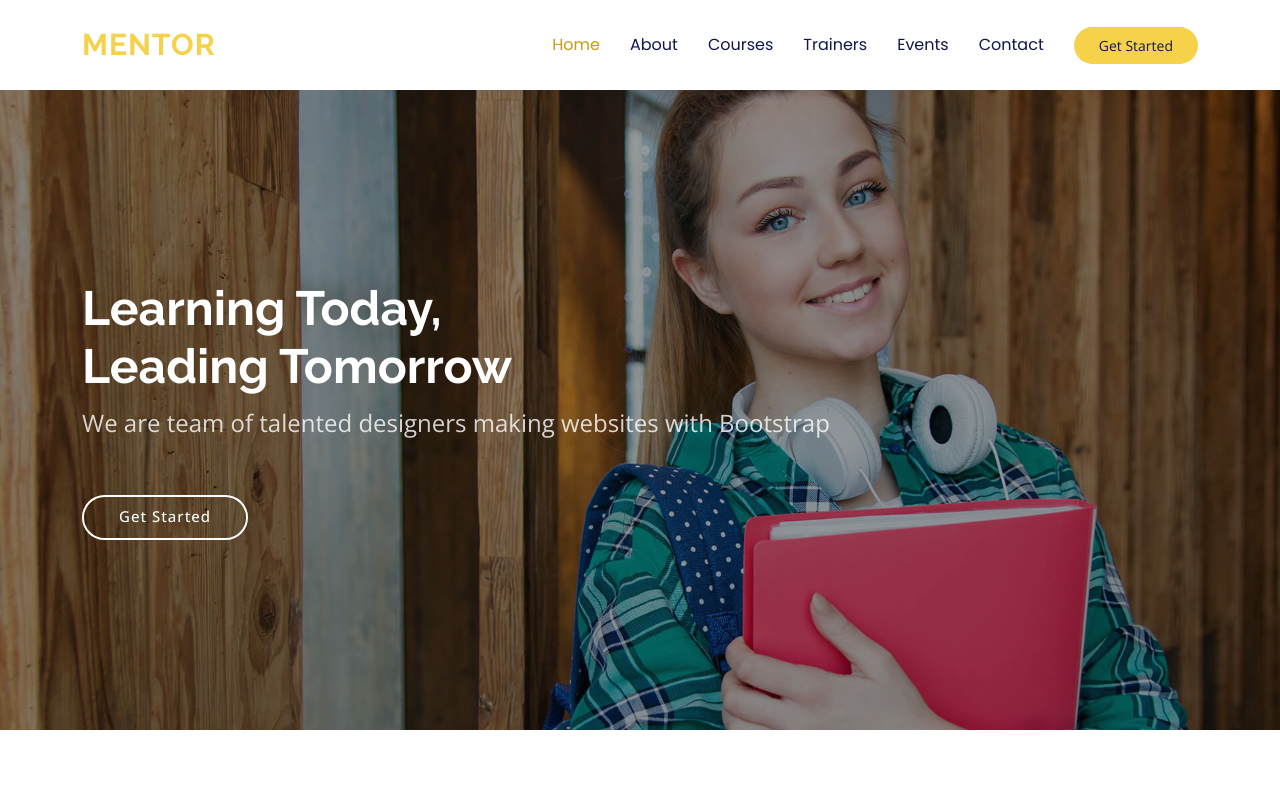
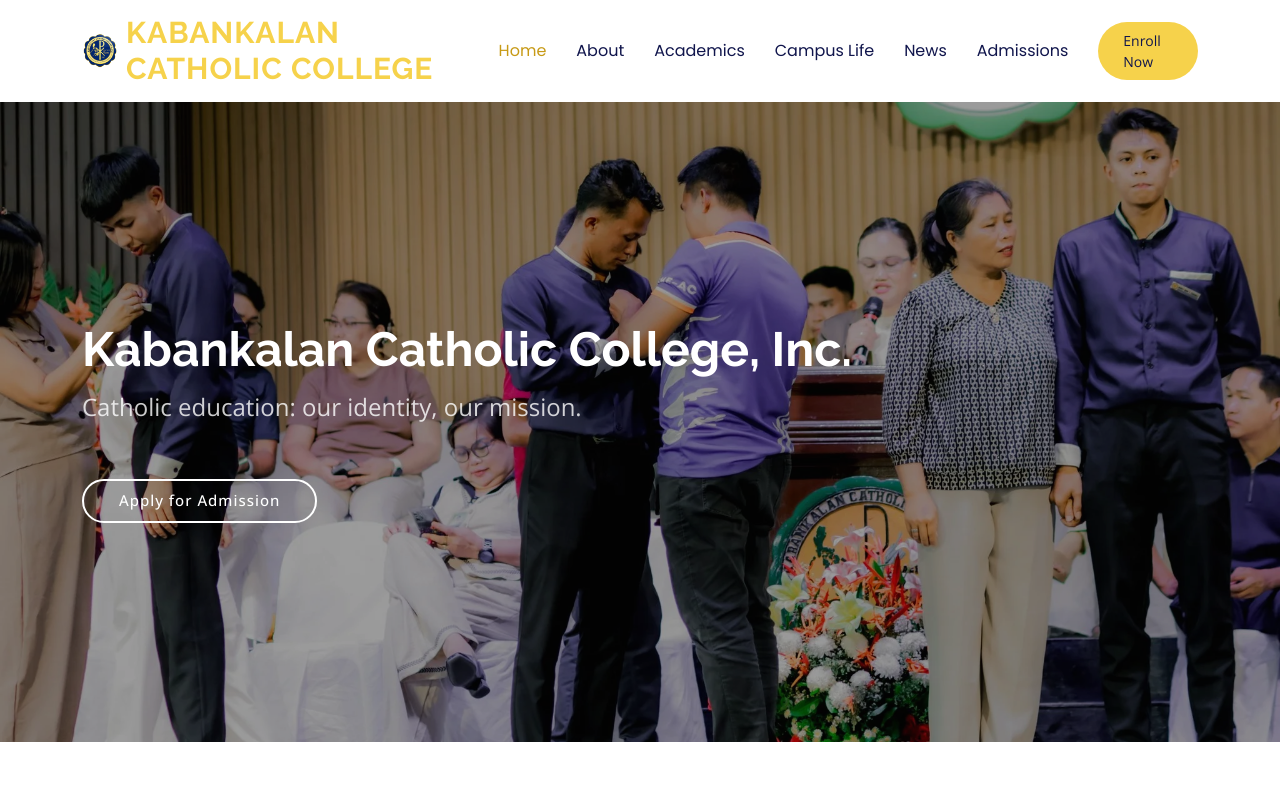
Before and after one commit to jasperbondoc/Bondoc-Project-2, a plain HTML site: page index.html in a window 1280 px wide. Shown: the top 787 px of the page. Drawn offline with nearby package versions, Linux system fonts and the light colour scheme.

Commit message:
Brand the homepage with KCC identity and mission

```diff
--- a/index.html
+++ b/index.html
@@ -4,7 +4,7 @@
 <head>
   <meta charset="utf-8">
   <meta content="width=device-width, initial-scale=1.0" name="viewport">
-  <title>Index - Mentor Bootstrap Template</title>
+  <title>Kabankalan Catholic College, Inc.</title>
   <meta name="description" content="">
   <meta name="keywords" content="">
 
@@ -42,25 +42,23 @@
     <div class="container-fluid container-xl position-relative d-flex align-items-center">
 
       <a href="index.html" class="logo d-flex align-items-center me-auto">
-        <!-- Uncomment the line below if you also wish to use an image logo -->
-        <!-- <img src="assets/img/logo.webp" alt=""> -->
-        <h1 class="sitename">Mentor</h1>
+        <img src="assets/img/kcc/kcc-logo.png" alt="Kabankalan Catholic College logo">
+        <h1 class="sitename">Kabankalan Catholic College</h1>
       </a>
 
       <nav id="navmenu" class="navmenu">
         <ul>
           <li><a href="index.html" class="active">Home<br></a></li>
           <li><a href="about.html">About</a></li>
-          <li><a href="courses.html">Courses</a></li>
-          <li><a href="trainers.html">Trainers</a></li>
-          <li><a href="events.html">Events</a></li>
-          </li>
-          <li><a href="contact.html">Contact</a></li>
+          <li><a href="courses.html">Academics</a></li>
+          <li><a href="trainers.html">Campus Life</a></li>
+          <li><a href="events.html">News</a></li>
+          <li><a href="contact.html">Admissions</a></li>
         </ul>
         <i class="mobile-nav-toggle d-xl-none bi bi-list"></i>
       </nav>
 
-      <a class="btn-getstarted" href="courses.html">Get Started</a>
+      <a class="btn-getstarted" href="https://kcc.wela.ph" target="_blank" rel="noopener">Enroll Now</a>
 
     </div>
   </header>
@@ -70,13 +68,13 @@
     <!-- Hero Section -->
     <section id="hero" class="hero section dark-background">
 
-      <img src="assets/img/hero-bg.jpg" alt="" data-aos="fade-in">
+      <img src="assets/img/kcc/cmat-pinning.webp" alt="Kabankalan Catholic College academic event" data-aos="fade-in">
 
       <div class="container">
-        <h2 data-aos="fade-up" data-aos-delay="100">Learning Today,<br>Leading Tomorrow</h2>
-        <p data-aos="fade-up" data-aos-delay="200">We are team of talented designers making websites with Bootstrap</p>
+        <h2 data-aos="fade-up" data-aos-delay="100">Kabankalan Catholic College, Inc.</h2>
+        <p data-aos="fade-up" data-aos-delay="200">Catholic education: our identity, our mission.</p>
         <div class="d-flex mt-4" data-aos="fade-up" data-aos-delay="300">
-          <a href="courses.html" class="btn-get-started">Get Started</a>
+          <a href="https://kcc.wela.ph" target="_blank" rel="noopener" class="btn-get-started">Apply for Admission</a>
         </div>
       </div>
 
```
Also changed, not shown: assets/img/kcc/cmat-pinning.webp (added), assets/img/kcc/criminology-rites.webp (added), assets/img/kcc/kcc-logo.png (added).
